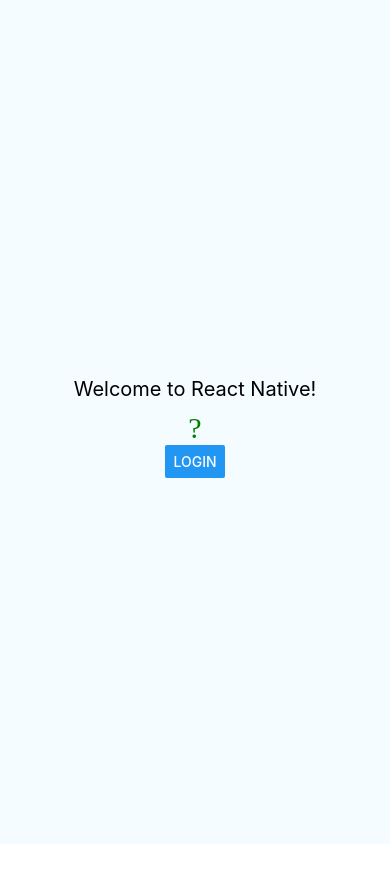
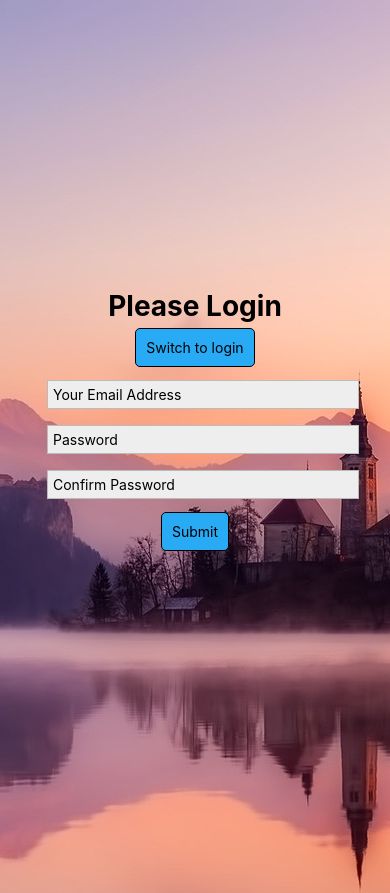
Before and after one commit to gorejuice99/RNN, a React Native app: screen / in a window 390 px wide. Shown: the top 893 px of the page. Before the commit the page ends 844 px from the top, so only its background shows below. Built offline with nearby package versions, Linux system fonts and the light colour scheme.

Commit message:
add responsiveness on mobile app and redesign most of the app

```diff
--- a/App.js
+++ b/App.js
@@ -1,32 +1,95 @@
-/**
- * Sample React Native App
- * https://github.com/facebook/react-native
- *
- * @format
- * @flow
- */
+import React, { Component } from 'react';
+import { StyleSheet, View, ImageBackground, Dimensions } from 'react-native';
+import startMainTabs from './src/screens/MainTabs/startMainTabs';
+import DefaultInput from './src/components/UI/DefaultInput/DefaultInput';
+import HeadingText from './src/components/UI/HeadingText/HeadingText';
+import MainText from './src/components/UI/MainText/MainText';
+import ButtonWithBackground from './src/components/UI/ButtonWithBackground/ButtonWithBackground';
+import backgroundImage from './src/assets/background.jpg';
 
-import React, { Component } from 'react';
-import { StyleSheet, Text, View, Button, TouchableOpacity } from 'react-native';
-import startMainTabs from './src/screens/MainTabs/startMainTabs';
-
-import Icon from 'react-native-vector-icons/Ionicons';
-
-export default class App extends Component {
+class App extends Component {
+  state = {
+    respStyles: {
+      pwContainerDirection: 'column',
+      pwContainerJustifyContent: 'flex-start',
+      pwWrapperWidth: '100%'
+    }
+  };
+  constructor(props) {
+    super(props);
+    Dimensions.addEventListener('change', dims => {
+      this.setState({
+        respStyles: {
+          pwContainerDirection:
+            Dimensions.get('window').height > 500 ? 'column' : 'row',
+          pwContainerJustifyContent:
+            Dimensions.get('window').height > 500
+              ? 'flex-start'
+              : 'space-between',
+          pwWrapperWidth: Dimensions.get('window').height > 500 ? '100%' : '45%'
+        }
+      });
+    });
+  }
   loginHandler = () => {
     console.log('oh here we go boy');
     startMainTabs();
   };
 
   render() {
+    let headingText = null;
+    if (Dimensions.get('window').height > 500) {
+      headingText = (
+        <MainText>
+          <HeadingText>Please Login</HeadingText>
+        </MainText>
+      );
+    }
+
     return (
-      <View style={styles.container}>
-        <Text style={styles.welcome}>Welcome to React Native!</Text>
-        <TouchableOpacity>
-          <Icon name="ios-trash" size={30} color="green" />
-        </TouchableOpacity>
-        <Button title="login" onPress={this.loginHandler} />
-      </View>
+      <ImageBackground source={backgroundImage} style={styles.backgroundImage}>
+        <View style={styles.container}>
+          {headingText}
+          <ButtonWithBackground color="#29aaf4" onPress={() => alert('hello')}>
+            Switch to login
+          </ButtonWithBackground>
+          <View style={styles.inputContainer}>
+            <DefaultInput
+              placeholder="Your Email Address"
+              style={styles.input}
+            />
+            <View
+              style={{
+                flexDirection: this.state.respStyles.pwContainerDirection,
+                justifyContent: this.state.respStyles.pwContainerJustifyContent
+              }}
+            >
+              <View
+                style={{
+                  width: this.state.respStyles.pwWrapperWidth
+                }}
+              >
+                <DefaultInput placeholder="Password" style={styles.input} />
+              </View>
+              <View
+                style={{
+                  width: this.state.respStyles.pwWrapperWidth
+                }}
+              >
+                <DefaultInput
+                  placeholder="Confirm Password"
+                  style={styles.input}
+                />
+              </View>
+            </View>
+          </View>
+
+          <ButtonWithBackground onPress={this.loginHandler} color="#29aaf4">
+            Submit
+          </ButtonWithBackground>
+          {/* <Button title="Submit" onPress={this.loginHandler} /> */}
+        </View>
+      </ImageBackground>
     );
   }
 }
@@ -35,17 +98,19 @@
   container: {
     flex: 1,
     justifyContent: 'center',
-    alignItems: 'center',
-    backgroundColor: '#F5FCFF'
+    alignItems: 'center'
   },
-  welcome: {
-    fontSize: 20,
-    textAlign: 'center',
-    margin: 10
+  backgroundImage: {
+    width: '100%',
+    flex: 1
   },
-  instructions: {
-    textAlign: 'center',
-    color: '#333333',
-    marginBottom: 5
+  inputContainer: {
+    width: '80%'
+  },
+  input: {
+    backgroundColor: '#eee',
+    borderColor: '#bbb'
   }
 });
+
+export default App;
--- /dev/null
+++ b/src/components/UI/ButtonWithBackground/ButtonWithBackground.js
@@ -0,0 +1,38 @@
+import React from 'react';
+
+import {
+  TouchableOpacity,
+  TouchableNativeFeedback,
+  Text,
+  View,
+  StyleSheet,
+  Platform
+} from 'react-native';
+
+const buttonWithBackground = props => {
+  let content = (
+    <View style={[styles.button, { backgroundColor: props.color }]}>
+      <Text>{props.children}</Text>
+    </View>
+  );
+  if (Platform.OS === 'android') {
+    return (
+      <TouchableNativeFeedback onPress={props.onPress}>
+        {content}
+      </TouchableNativeFeedback>
+    );
+  }
+
+  return <TouchableOpacity onPress={props.onPress}>{content}</TouchableOpacity>;
+};
+const styles = StyleSheet.create({
+  button: {
+    padding: 10,
+    margin: 5,
+    borderRadius: 5,
+    borderWidth: 1,
+    borderColor: 'black'
+  }
+});
+
+export default buttonWithBackground;
--- /dev/null
+++ b/src/components/UI/DefaultInput/DefaultInput.js
@@ -0,0 +1,22 @@
+import React from 'react';
+
+import { TextInput, StyleSheet } from 'react-native';
+const defaultInput = props => (
+  <TextInput
+    underlineColorAndroid="transparent"
+    {...props}
+    style={[styles.input, props.style]}
+  />
+);
+
+const styles = StyleSheet.create({
+  input: {
+    width: '100%',
+    borderWidth: 1,
+    borderColor: '#eee',
+    padding: 5,
+    margin: 8
+  }
+});
+
+export default defaultInput;
--- /dev/null
+++ b/src/components/UI/HeadingText/HeadingText.js
@@ -0,0 +1,16 @@
+import React from 'react';
+import { Text, StyleSheet } from 'react-native';
+
+const headingText = props => (
+  <Text {...props} style={[styles.textHeading, props.style]}>
+    {props.children}
+  </Text>
+);
+
+const styles = StyleSheet.create({
+  textHeading: {
+    fontSize: 28,
+    fontWeight: 'bold'
+  }
+});
+export default headingText;
--- /dev/null
+++ b/src/components/UI/MainText/MainText.js
@@ -0,0 +1,15 @@
+import React from 'react';
+import { Text, StyleSheet } from 'react-native';
+
+const mainText = props => (
+  <Text style={[styles.mainText, props.style]}>{props.children}</Text>
+);
+
+const styles = StyleSheet.create({
+  mainText: {
+    color: '#000',
+    backgroundColor: 'transparent'
+  }
+});
+
+export default mainText;
--- a/src/screens/MainTabs/startMainTabs.js
+++ b/src/screens/MainTabs/startMainTabs.js
@@ -1,11 +1,14 @@
 import { Navigation } from 'react-native-navigation';
 import Icon from 'react-native-vector-icons/Ionicons';
-
+import { Platform } from 'react-native';
 const starTabs = () => {
   Promise.all([
-    Icon.getImageSource('md-locate', 30),
-    Icon.getImageSource('md-share-alt', 30),
-    Icon.getImageSource('md-menu', 30)
+    Icon.getImageSource(Platform.OS === 'android' ? 'md-map' : 'ios-map', 30),
+    Icon.getImageSource(
+      Platform.OS === 'android' ? 'md-share-alt' : 'ios-share-alt',
+      30
+    ),
+    Icon.getImageSource(Platform.OS === 'android' ? 'md-menu' : 'ios-menu', 30)
   ]).then(sources => {
     console.log(sources);
     Navigation.setRoot({
```
Also changed, not shown: src/components/PickImage/PickImage.js (added, +42 -0 lines), src/components/PickLocation/PickLocation.js (added, +36 -0 lines), src/components/PlaceInput/PlaceInput.js (+10 -58 lines), src/screens/PlaceDetail/PlaceDetail.js (+13 -2 lines), src/screens/SharePlace/SharePlace.js (+50 -10 lines), src/screens/SideDrawer/SideDrawer.js (+43 -3 lines), src/assets/background.jpg (added), src/assets/beautifulPlace.jpg (renamed from src/assets/beautiful-place.jpg).
